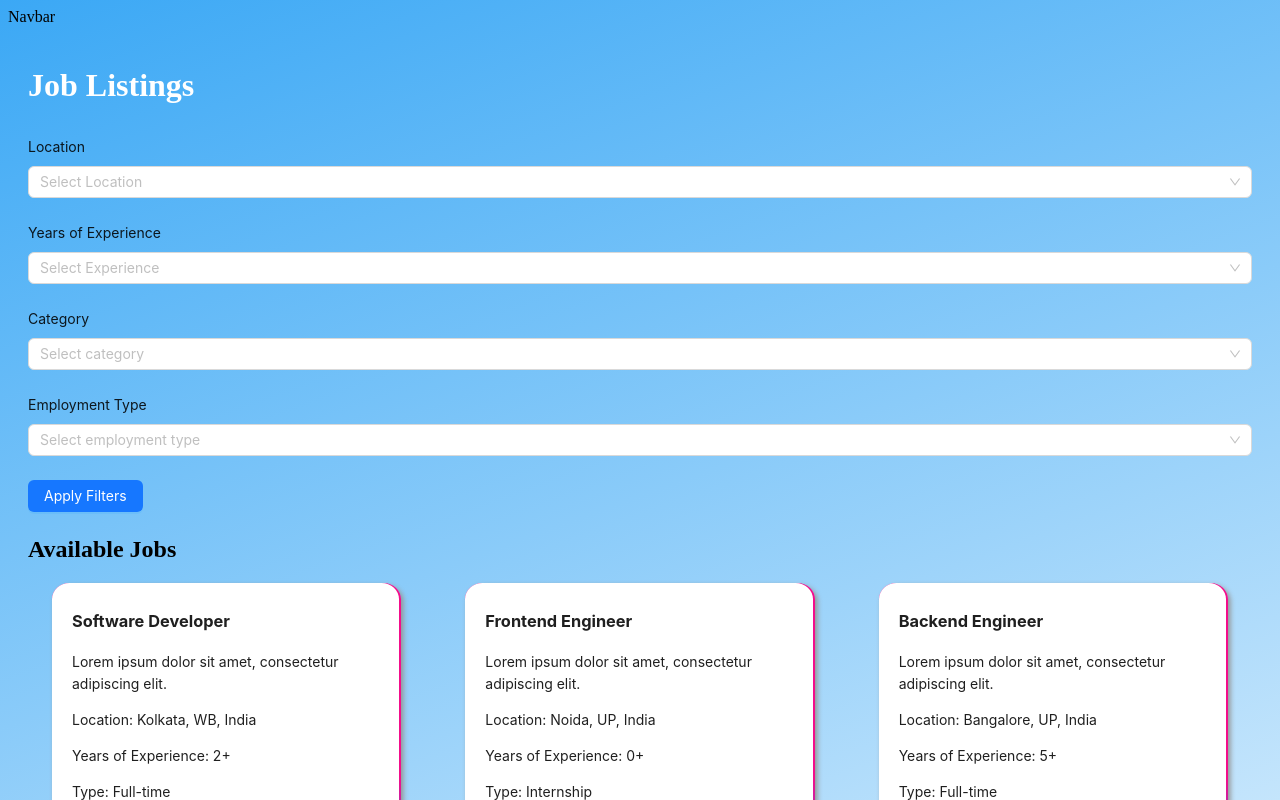
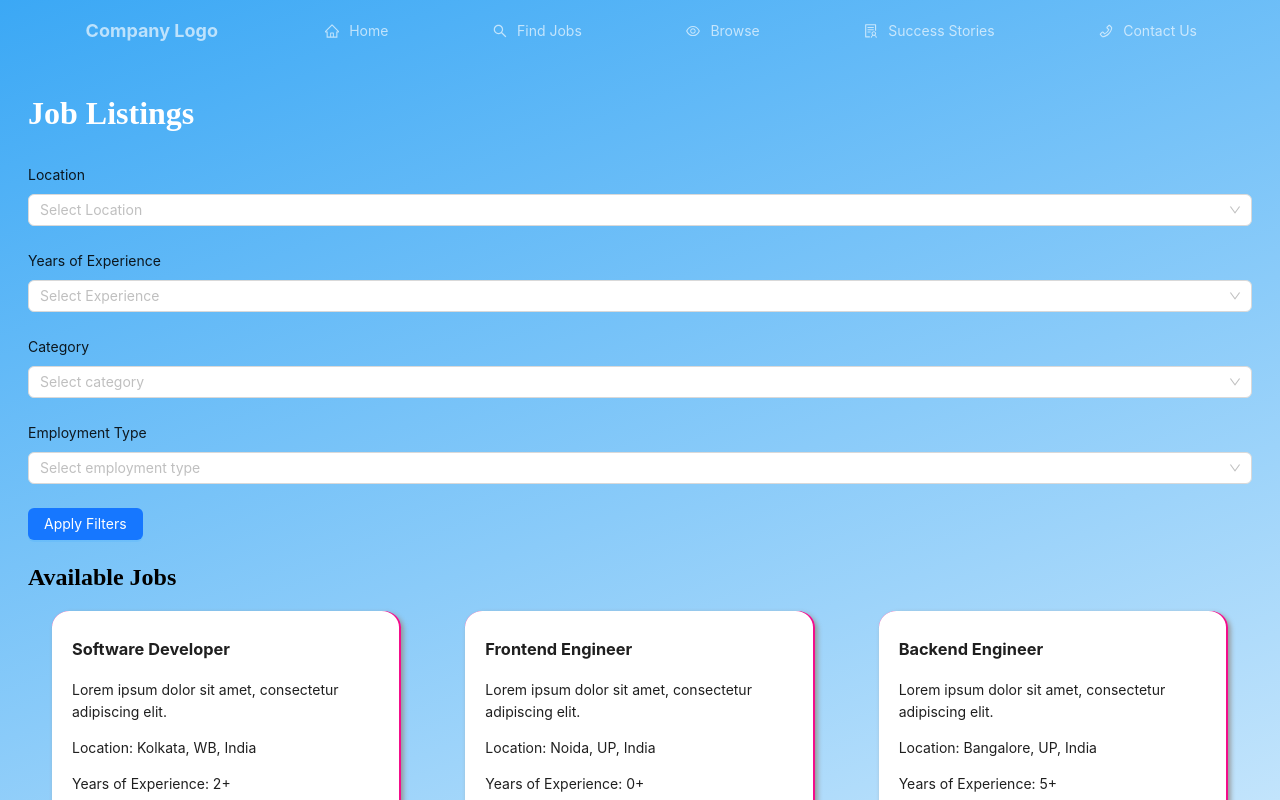
Before and after one commit to abhishekrathi16/job_listing, a React (Create React App) app: page / in a window 1280 px wide. Shown: the top 800 px of the page. Built offline with nearby package versions, Linux system fonts and the light colour scheme.

Commit message:
feat: added navbar

```diff
--- /dev/null
+++ b/src/components/Navbar.css
@@ -0,0 +1,39 @@
+.custom-navbar {
+  background-color: transparent;
+}
+
+.logo {
+  color: white;
+  font-weight: bold;
+  font-size: 18px;
+}
+
+.contact {
+  float: right;
+}
+
+/* .navbar{
+    display: flex;
+    justify-content: space-between;
+    align-items: center;
+    height: 100%;
+    flex-direction: row;
+} */
+
+.ant-menu-horizontal {
+  display: flex;
+  justify-content: space-between; /* Logo on left, Contact Us on right */
+  padding: 0px 24px;
+  align-items: center;
+  height: 100%;
+}
+
+.ant-menu-horizontal .ant-menu-item {
+  margin: 0 35px;
+}
+
+@media (max-width: 767px) {
+  .navbar .ant-menu-horizontal .ant-menu-item {
+    margin: 10px 0;
+  }
+}
--- a/src/components/Navbar.jsx
+++ b/src/components/Navbar.jsx
@@ -1,9 +1,44 @@
-import React from 'react'
+import React from "react";
+import { Menu } from "antd";
+import {
+  HomeOutlined,
+  SearchOutlined,
+  EyeOutlined,
+  SolutionOutlined,
+  PhoneOutlined,
+} from "@ant-design/icons";
+import "./Navbar.css";
 
 const Navbar = () => {
   return (
-    <div>Navbar</div>
-  )
-}
+    <div className="navbar">
+      {/* <div className="logo"> Company Logo</div> */}
+      <Menu mode="horizontal" theme="dark" className="custom-navbar">
+        <Menu.Item key="logo" className="logo">
+          Company Logo
+        </Menu.Item>
+        <Menu.Item key="home" icon={<HomeOutlined />}>
+          Home
+        </Menu.Item>
+        <Menu.Item key="find-jobs" icon={<SearchOutlined />}>
+          Find Jobs
+        </Menu.Item>
+        <Menu.Item key="browse" icon={<EyeOutlined />}>
+          Browse
+        </Menu.Item>
+        <Menu.Item key="success-stories" icon={<SolutionOutlined />}>
+          Success Stories
+        </Menu.Item>
+        <Menu.Item
+          key="contact-us"
+          icon={<PhoneOutlined />}
+          className="contact"
+        >
+          Contact Us
+        </Menu.Item>
+      </Menu>
+    </div>
+  );
+};
 
-export default Navbar
+export default Navbar;
```
